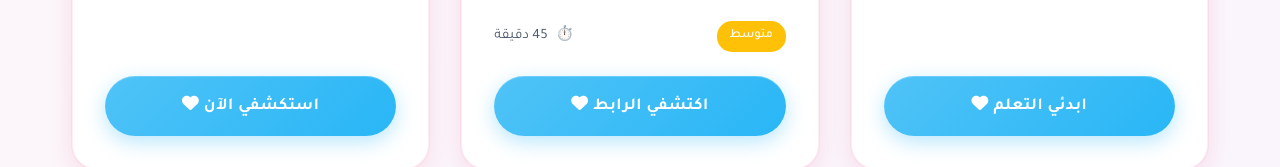
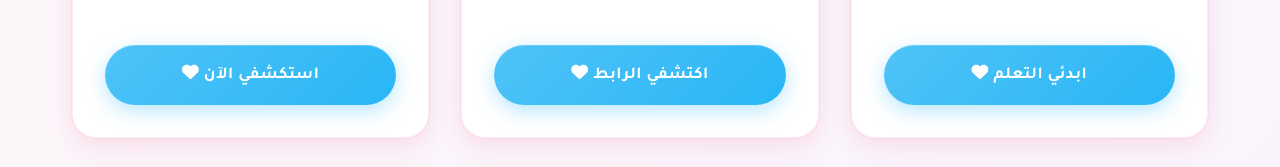
Before and after one commit to zirxis/ms_djohri, a plain HTML site: page index.html in a window 1280 px wide. Shown: the part 1713-1880 px from the top of the page. Drawn offline with Linux system fonts and the light colour scheme.

Commit message:
Update index.html

```diff
--- a/index.html
+++ b/index.html
@@ -284,8 +284,7 @@
                             <i class="fas fa-project-diagram topic-icon" aria-hidden="true"></i>
                             <p>اكتشفي الرابط المذهل بين الشكل الثلاثي الأبعاد للبروتين ووظيفته البيولوجية، وكيف يحدد التركيب الجزيئي النشاط الحيوي للبروتين في الخلية.</p>
                             <div class="topic-meta">
-                                <span class="difficulty medium">متوسط</span>
-                                <span class="duration">45 دقيقة</span>
+
                             </div>
                             <button class="topic-link"
                                     data-pdf="بنية_ووظيفة_البروتين.pdf"
```
